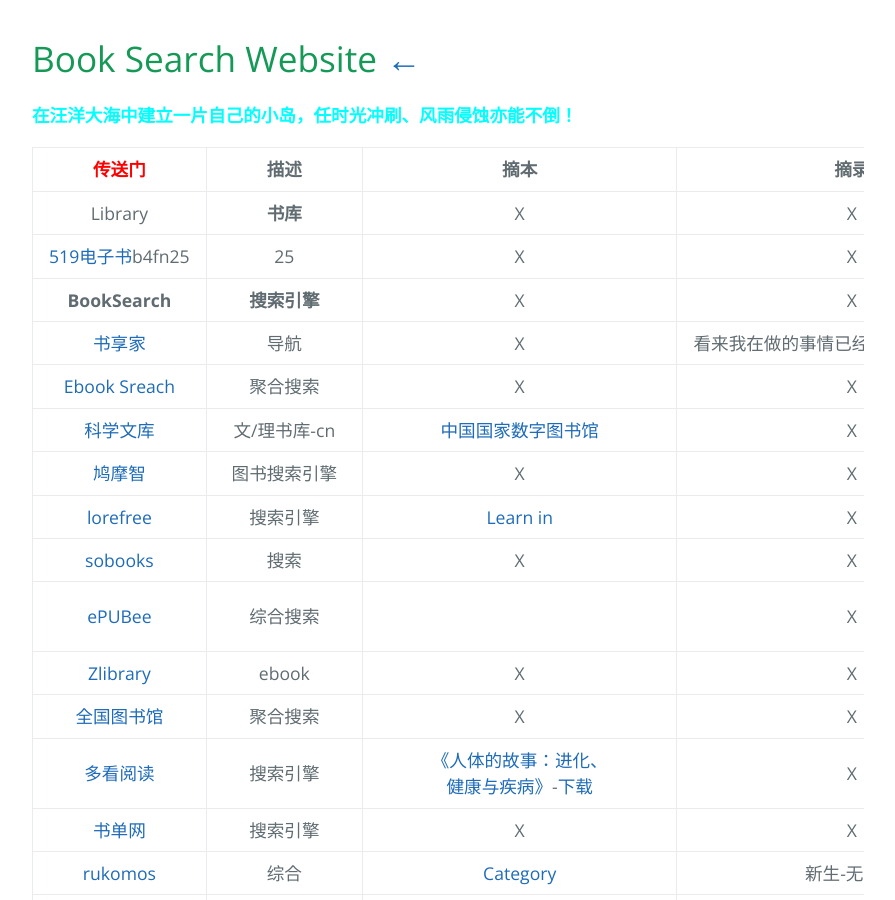
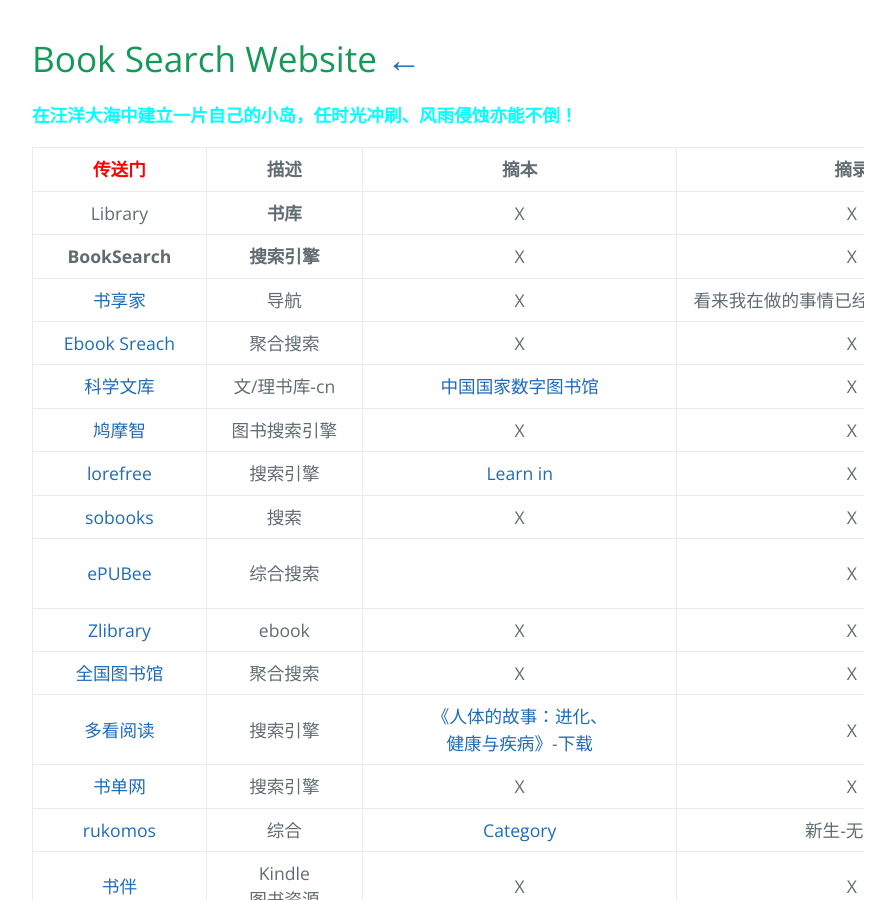
Before and after one commit to AmbroseRen/test, a Jekyll site: the page built from Library/BookSearch.md, in a window 1280 px wide and 900 px high. Shown: the whole window, without its empty margins (192-1087 px from the left). Built offline with Jekyll 4.4.1, drawn with Linux system fonts in a browser that asks for light colours; our own code applies the rules of GitHub Pages for plain Markdown files; the repository's description, which GitHub fills in, is left out.

Commit message:
Update BookSearch.md

```diff
--- a/Library/BookSearch.md
+++ b/Library/BookSearch.md
@@ -5,7 +5,6 @@
 | <font color="#ff0000">传送门</font> | 描述 | 摘本 | 摘录 | 摘引 |
 |:---:|:---:|:---:|:---:|:---:|
 | Library | __书库__ | X | X | X |
-| [519电子书](http://download.519.best/)b4fn25 | 25 | X | X | X |
 | __BookSearch__ | __搜索引擎__ | X | X | X |
 | [书享家](http://shuxiangjia.cn/) | 导航 | X | 看来我在做的事情已经有人做的更好了啊 | X |
 | [Ebook Sreach](https://ebook.blinkol.com/#/) | 聚合搜索 | X | X | X |
```
Also changed, not shown: other parts of Library/BookSearch.md (+2 -0 lines).
